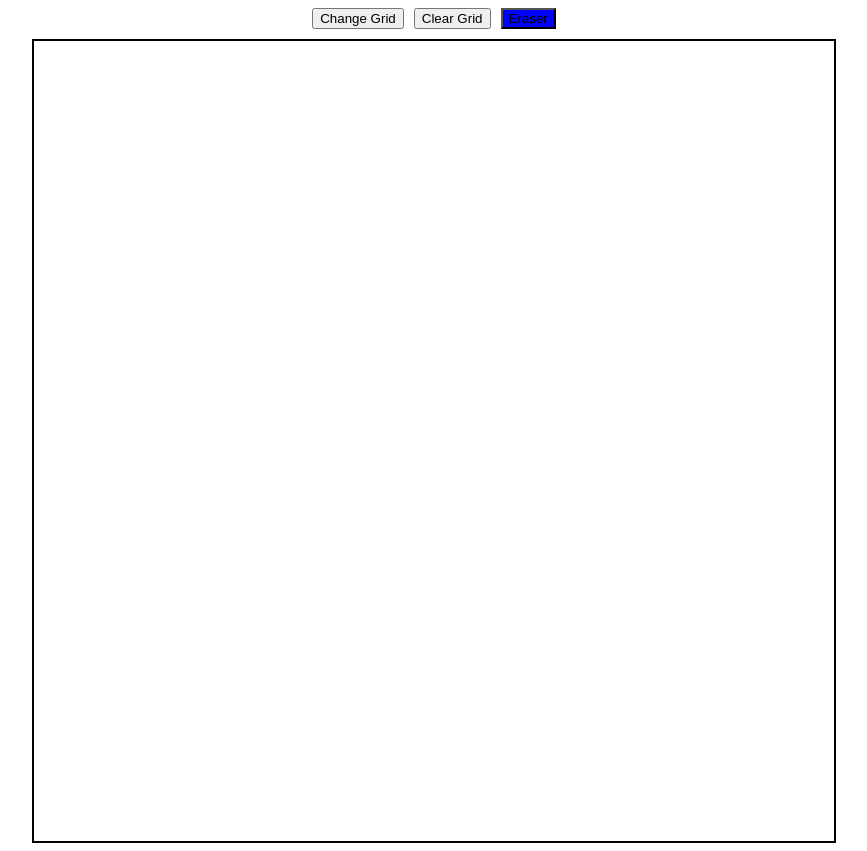
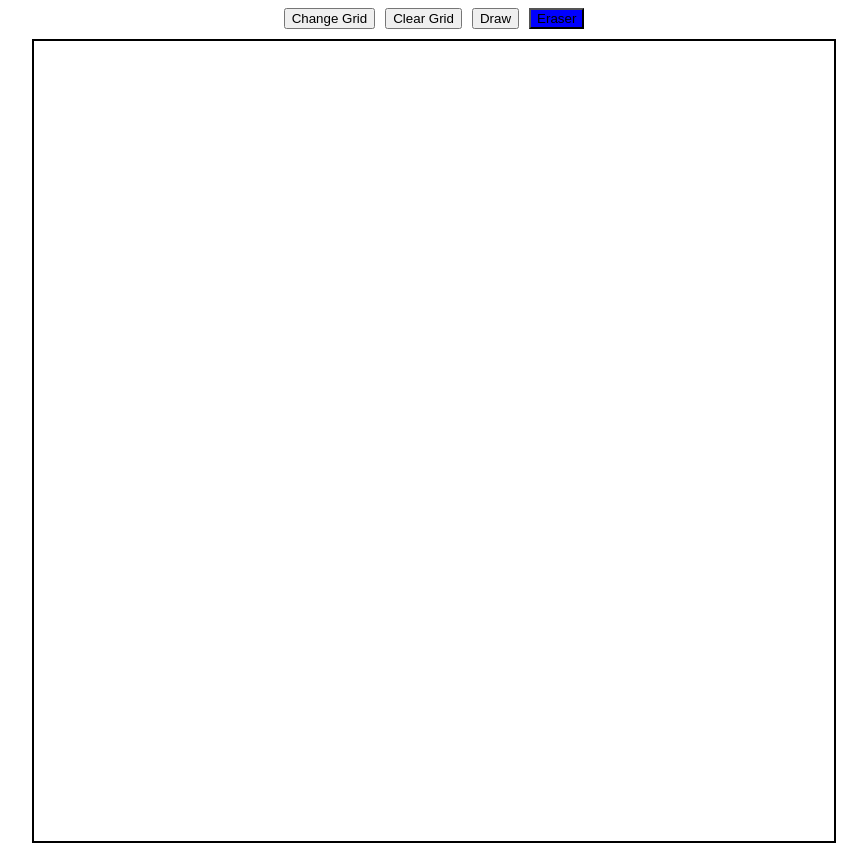
Before and after one commit to CalebAHJ/odin-etch-a-sketch, a plain HTML site: page index.html in a window 1280 px wide. Both pictures are taken after a click on the button "Eraser". Shown: the whole page, without its empty margins (206-1073 px from the left). Drawn offline with Linux system fonts and the light colour scheme.

Commit message:
draw function added

```diff
--- a/etch.js
+++ b/etch.js
@@ -8,9 +8,7 @@ function gridify(splitCount) {
             document.querySelector('.container').appendChild(div);
         }
     }
-    boxes = document.querySelectorAll('div.box');
-    boxes.forEach((box) => box.addEventListener('mouseover',
-        () => box.classList.add('hoverEffect')));
+    draw();
 }
 
 function resize() {
@@ -34,10 +32,20 @@ function clear() {
 
 function erase() {
     document.querySelector('button#erase').classList.add('inUse');
+    document.querySelector('button#draw').classList.remove('inUse');
 
     const boxes = document.querySelectorAll('div.box');
     boxes.forEach(box => box.addEventListener('mouseover', () =>
         box.classList.remove('hoverEffect')));
+}
+
+function draw() {
+    document.querySelector('button#erase').classList.remove('inUse');
+    document.querySelector('button#draw').classList.add('inUse');
+
+    const boxes = document.querySelectorAll('div.box');
+    boxes.forEach(box => box.addEventListener('mouseover', () =>
+        box.classList.add('hoverEffect')));
 }
 
 // function shadeChange() {
@@ -57,3 +65,4 @@ gridify(16);
 document.querySelector('button').addEventListener('click', resize);
 document.querySelector('button#clear').addEventListener('click', clear);
 document.querySelector('button#erase').addEventListener('click', erase);
+document.querySelector('button#draw').addEventListener('click', draw);
--- a/index.html
+++ b/index.html
@@ -13,6 +13,7 @@
     <div class="buttonBox">
         <button id="gridMod">Change Grid</button>
         <button id="clear">Clear Grid</button>
+        <button id="draw">Draw</button>
         <button id="erase">Eraser</button>
     </div>
     <div class="container"></div>
```
